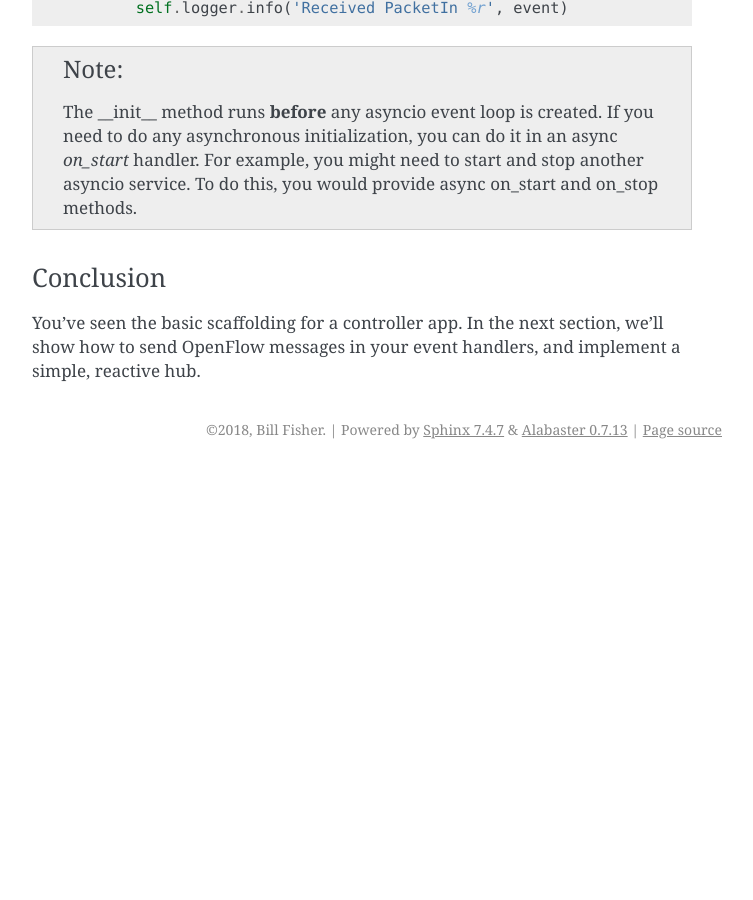
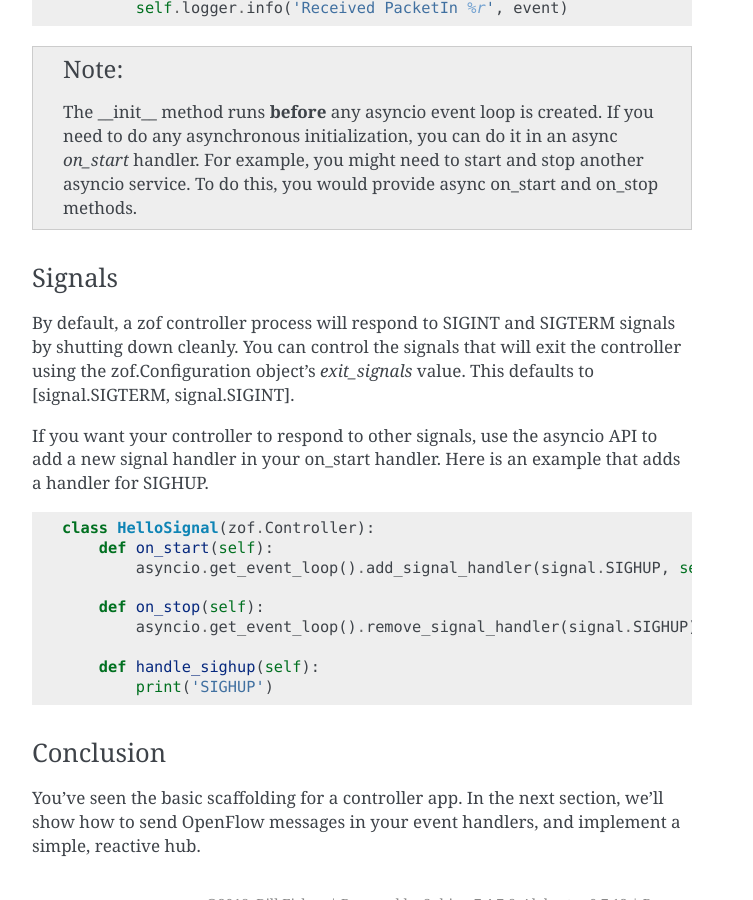
Before and after one commit to byllyfish/zof, a Sphinx documentation site: the page built from docs/tutorial/hello.rst, in a window 1280 px wide and 900 px high, scrolled down 4450 px. Shown: the whole window, without its empty margins (388-1141 px from the left). Built offline with Sphinx 7.4.7, drawn with Linux system fonts in a browser that asks for light colours; pages that are not in the unit, such as notebooks, are missing from menus; before the commit the page ends 4919 px from its top, so only the background shows below that.

Commit message:
Add documentation for signals.

```diff
--- a/docs/tutorial/hello.rst
+++ b/docs/tutorial/hello.rst
@@ -222,6 +222,29 @@ object.
     async on_start and on_stop methods.
 
 
+Signals
+~~~~~~~
+
+By default, a zof controller process will respond to SIGINT and SIGTERM signals by shutting down
+cleanly. You can control the signals that will exit the controller using the zof.Configuration object's
+`exit_signals` value. This defaults to [signal.SIGTERM, signal.SIGINT].
+
+If you want your controller to respond to other signals, use the asyncio API to add a new signal
+handler in your on_start handler. Here is an example that adds a handler for SIGHUP.
+
+.. code-block:: python
+
+    class HelloSignal(zof.Controller):
+        def on_start(self):
+            asyncio.get_event_loop().add_signal_handler(signal.SIGHUP, self.handle_sighup)
+
+        def on_stop(self):
+            asyncio.get_event_loop().remove_signal_handler(signal.SIGHUP)
+
+        def handle_sighup(self):
+            print('SIGHUP')
+
+
 Conclusion
 ~~~~~~~~~~
 
```
Also changed, not shown: 1 other file.
